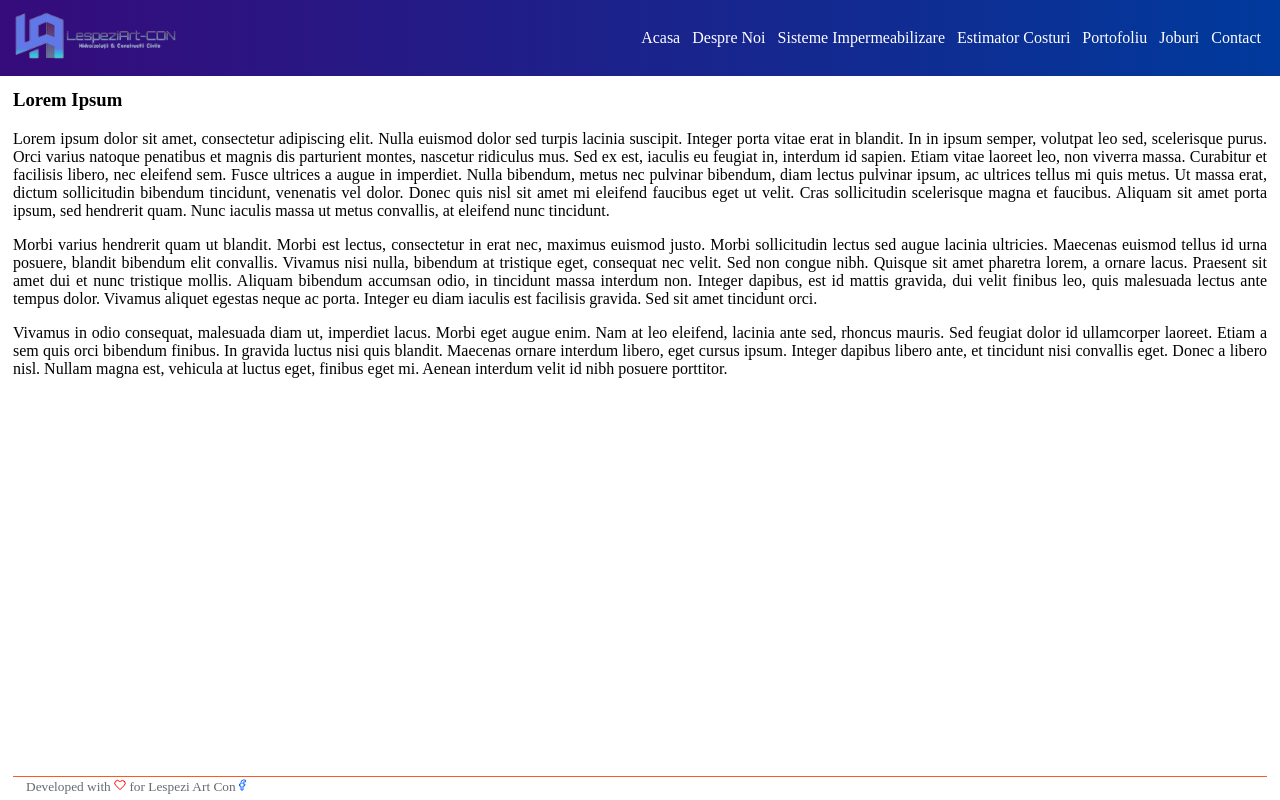
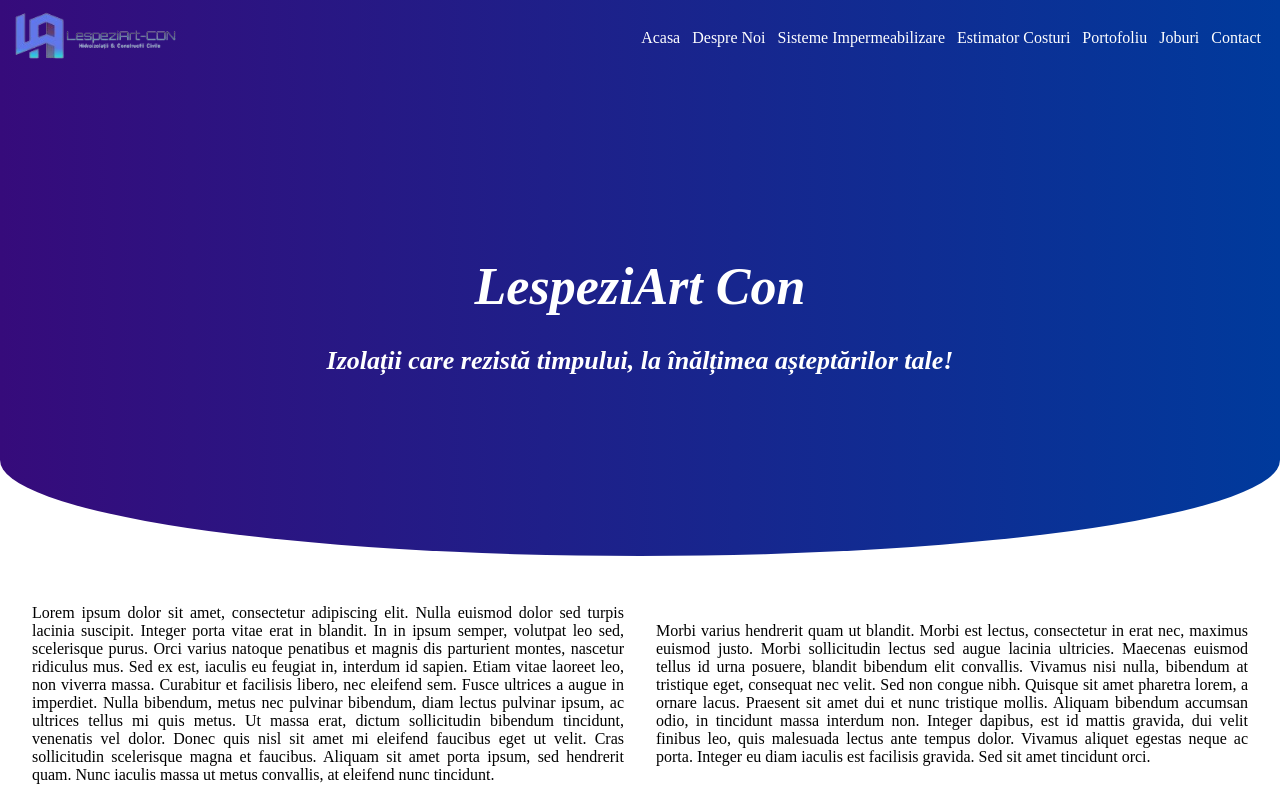
Before and after one commit to viman39/constructjs, a React (Create React App) app: page /constructjs/calculator in a window 1280 px wide. Both pictures are taken after a click on the button "Acasa". Shown: the top 800 px of the page. Built offline with nearby package versions, Linux system fonts and the light colour scheme.

Commit message:
add layout home

```diff
--- a/src/components/Header/header.scss
+++ b/src/components/Header/header.scss
@@ -6,7 +6,7 @@
   width: -webkit-fill-available;
   top: 0;
   padding: 13px;
-  background: linear-gradient(to right, #360b7b 0%, #003a9c 100%);
+  background: $background;
   height: 50px;
   display: flex;
   align-items: center;
--- a/src/components/Layout/layout.scss
+++ b/src/components/Layout/layout.scss
@@ -24,6 +24,5 @@
 
 .grid-main {
   grid-area: main;
-  margin: 89px 0px 13px 13px;
-  padding-right: 13px;
+  margin-top: 76px;
 }
--- a/src/pages/Dashboard/Dashboard.tsx
+++ b/src/pages/Dashboard/Dashboard.tsx
@@ -1,9 +1,16 @@
+import "./dashboard.scss";
+
 export const Dashboard = () => {
   return (
     <>
-      <h3 style={{ marginTop: "0px" }}>Lorem Ipsum</h3>
-      <section style={{ textAlign: "justify" }}>
-        <p>
+      <div className="home-section">
+        <h1>LespeziArt Con</h1> <br />
+        <span>
+          Izolații care rezistă timpului, la înălțimea așteptărilor tale!
+        </span>
+      </div>
+      <div className="aboutus-section">
+        <div>
           Lorem ipsum dolor sit amet, consectetur adipiscing elit. Nulla euismod
           dolor sed turpis lacinia suscipit. Integer porta vitae erat in
           blandit. In in ipsum semper, volutpat leo sed, scelerisque purus. Orci
@@ -17,8 +24,8 @@
           eleifend faucibus eget ut velit. Cras sollicitudin scelerisque magna
           et faucibus. Aliquam sit amet porta ipsum, sed hendrerit quam. Nunc
           iaculis massa ut metus convallis, at eleifend nunc tincidunt.
-        </p>
-        <p>
+        </div>
+        <div>
           Morbi varius hendrerit quam ut blandit. Morbi est lectus, consectetur
           in erat nec, maximus euismod justo. Morbi sollicitudin lectus sed
           augue lacinia ultricies. Maecenas euismod tellus id urna posuere,
@@ -30,8 +37,8 @@
           finibus leo, quis malesuada lectus ante tempus dolor. Vivamus aliquet
           egestas neque ac porta. Integer eu diam iaculis est facilisis gravida.
           Sed sit amet tincidunt orci.
-        </p>
-        <p>
+        </div>
+        <div>
           Vivamus in odio consequat, malesuada diam ut, imperdiet lacus. Morbi
           eget augue enim. Nam at leo eleifend, lacinia ante sed, rhoncus
           mauris. Sed feugiat dolor id ullamcorper laoreet. Etiam a sem quis
@@ -40,8 +47,46 @@
           ante, et tincidunt nisi convallis eget. Donec a libero nisl. Nullam
           magna est, vehicula at luctus eget, finibus eget mi. Aenean interdum
           velit id nibh posuere porttitor.
-        </p>
-      </section>
+        </div>
+        <div>
+          Lorem ipsum dolor sit amet, consectetur adipiscing elit. Nulla euismod
+          dolor sed turpis lacinia suscipit. Integer porta vitae erat in
+          blandit. In in ipsum semper, volutpat leo sed, scelerisque purus. Orci
+          varius natoque penatibus et magnis dis parturient montes, nascetur
+          ridiculus mus. Sed ex est, iaculis eu feugiat in, interdum id sapien.
+          Etiam vitae laoreet leo, non viverra massa. Curabitur et facilisis
+          libero, nec eleifend sem. Fusce ultrices a augue in imperdiet. Nulla
+          bibendum, metus nec pulvinar bibendum, diam lectus pulvinar ipsum, ac
+          ultrices tellus mi quis metus. Ut massa erat, dictum sollicitudin
+          bibendum tincidunt, venenatis vel dolor. Donec quis nisl sit amet mi
+          eleifend faucibus eget ut velit. Cras sollicitudin scelerisque magna
+          et faucibus. Aliquam sit amet porta ipsum, sed hendrerit quam. Nunc
+          iaculis massa ut metus convallis, at eleifend nunc tincidunt.
+        </div>
+        <div>
+          Morbi varius hendrerit quam ut blandit. Morbi est lectus, consectetur
+          in erat nec, maximus euismod justo. Morbi sollicitudin lectus sed
+          augue lacinia ultricies. Maecenas euismod tellus id urna posuere,
+          blandit bibendum elit convallis. Vivamus nisi nulla, bibendum at
+          tristique eget, consequat nec velit. Sed non congue nibh. Quisque sit
+          amet pharetra lorem, a ornare lacus. Praesent sit amet dui et nunc
+          tristique mollis. Aliquam bibendum accumsan odio, in tincidunt massa
+          interdum non. Integer dapibus, est id mattis gravida, dui velit
+          finibus leo, quis malesuada lectus ante tempus dolor. Vivamus aliquet
+          egestas neque ac porta. Integer eu diam iaculis est facilisis gravida.
+          Sed sit amet tincidunt orci.
+        </div>
+        <div>
+          Vivamus in odio consequat, malesuada diam ut, imperdiet lacus. Morbi
+          eget augue enim. Nam at leo eleifend, lacinia ante sed, rhoncus
+          mauris. Sed feugiat dolor id ullamcorper laoreet. Etiam a sem quis
+          orci bibendum finibus. In gravida luctus nisi quis blandit. Maecenas
+          ornare interdum libero, eget cursus ipsum. Integer dapibus libero
+          ante, et tincidunt nisi convallis eget. Donec a libero nisl. Nullam
+          magna est, vehicula at luctus eget, finibus eget mi. Aenean interdum
+          velit id nibh posuere porttitor.
+        </div>
+      </div>
     </>
   );
 };
--- /dev/null
+++ b/src/pages/Dashboard/dashboard.scss
@@ -0,0 +1,41 @@
+@import "../../variables.scss";
+
+.home-section {
+  height: 60dvh;
+  width: 100%;
+  font-size: 26px;
+  background: $background;
+  color: white;
+  border-radius: 100% / 0 0 40% 40%;
+  display: flex;
+  align-items: center;
+  justify-content: center;
+  flex-direction: column;
+  text-align: center;
+  font-style: italic;
+
+  h1 {
+    margin: 0;
+  }
+
+  span {
+    font-weight: bold;
+  }
+
+  @media (max-width: $layout-breakpoint-small) {
+    border-radius: 100% / 0 0 20% 20%;
+  }
+}
+
+.aboutus-section {
+  display: grid;
+  align-items: center;
+  grid-template-columns: 1fr 1fr;
+  column-gap: 2rem;
+  row-gap: 2rem;
+  margin: 3rem 2rem;
+
+  div {
+    text-align: justify;
+  }
+}
--- a/src/variables.scss
+++ b/src/variables.scss
@@ -6,4 +6,6 @@
 $black: black;
 $white: white;
 
+$background: linear-gradient(to right, #360b7b 0%, #003a9c 100%);
+
 $layout-breakpoint-small: 960px;
```
